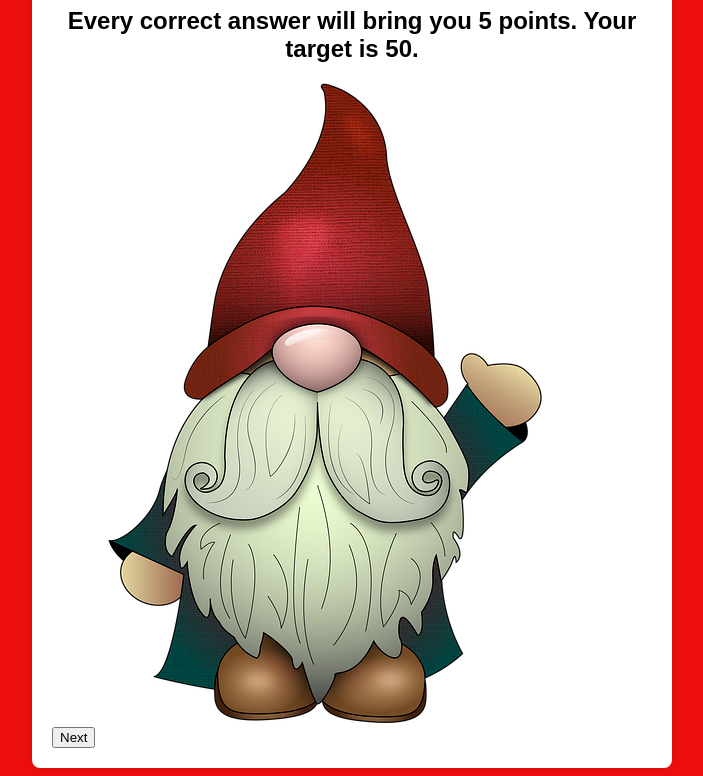
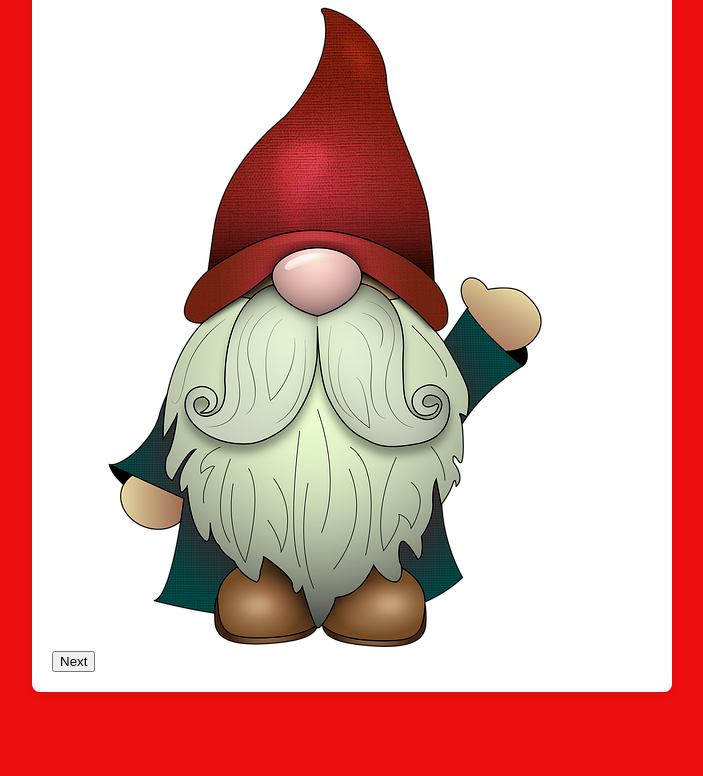
Before and after one commit to ilapatarev/Christmas-gift, a plain HTML site: page index.html in a window 1280 px wide. Shown: the part 101-877 px from the top of the page, without its empty margins (288-991 px from the left). After the commit the page ends 801 px from the top, so only its background shows below. Drawn offline with Linux system fonts and the light colour scheme.

Commit message:
Update index.html

```diff
--- a/index.html
+++ b/index.html
@@ -10,7 +10,6 @@
 
     <div class="container">
         <h1 id="welcome">Welcome to the Christmas Adventure!</h1>
-        <h2 id="points">Every correct answer will bring you 5 points. Your target is 50.</h2>
         <h1 id="advent" style="display: none;">Christmas Adventure</h1>
         <h1 id="end" style="display: none;">Your adventure is over</h1>
         <img id='gnomes' src="gnome-7441442_640.webp" alt="">
```
